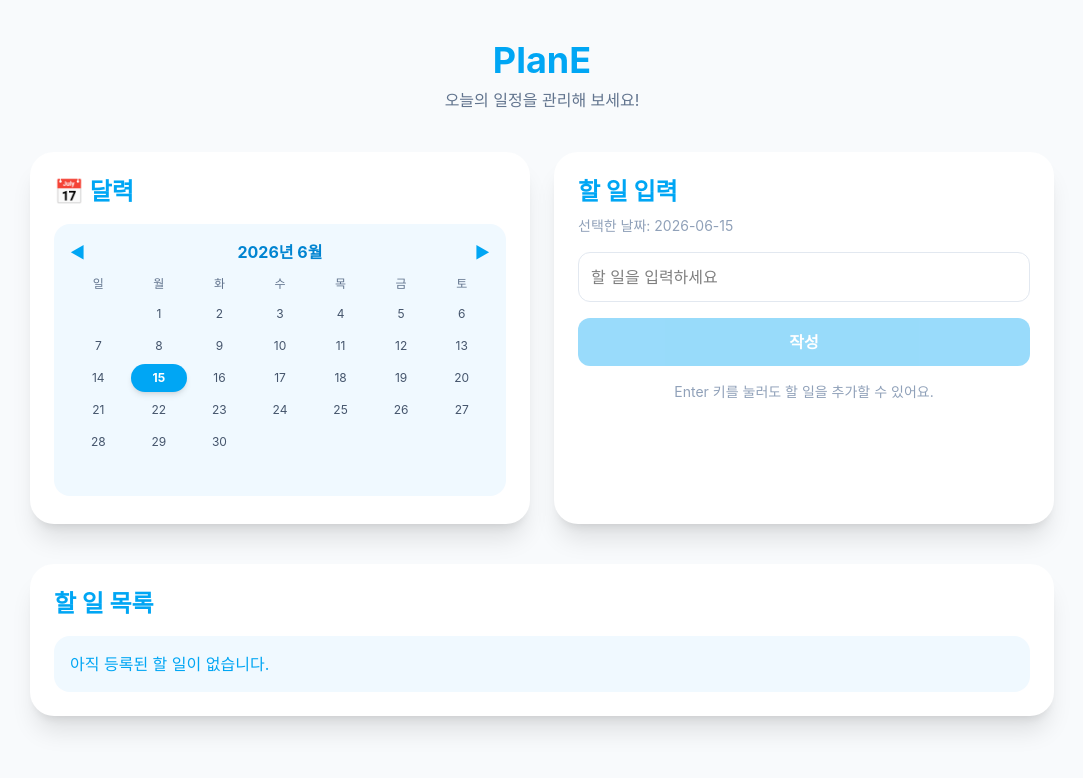
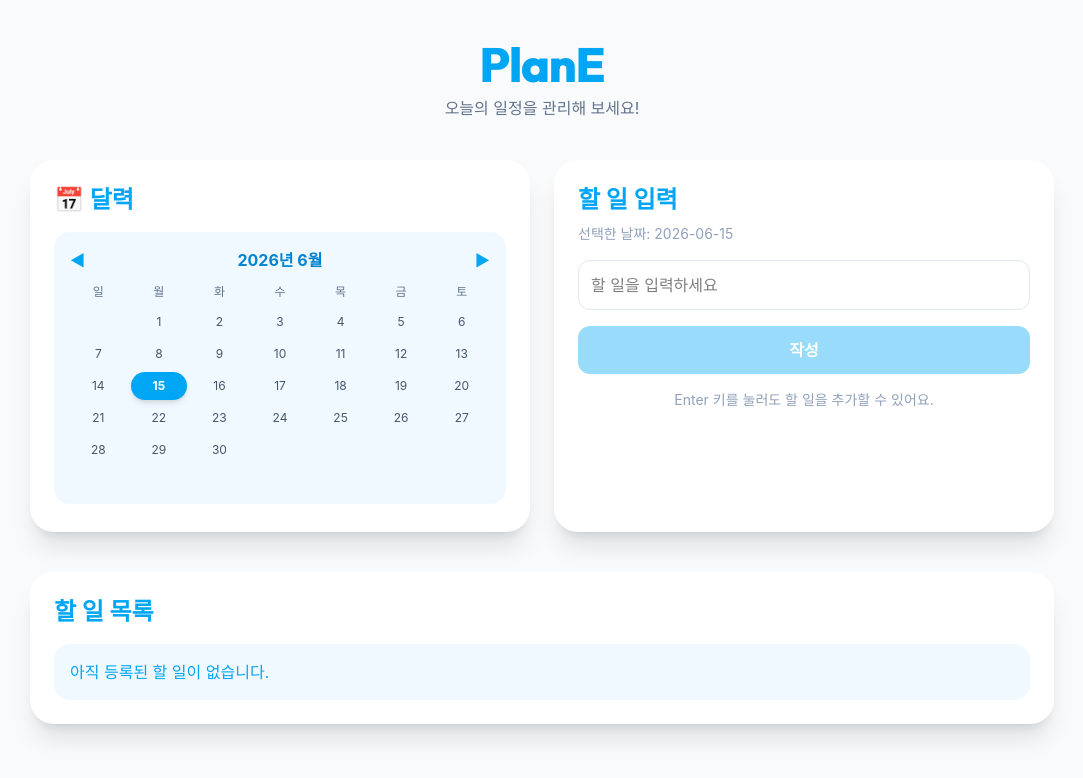
Before and after one commit to geuniey-commits/plan-e, a React (Vite) app: page /main in a window 1280 px wide. Shown: the top 778 px of the page, without its empty margins (98-1181 px from the left). Built offline with nearby package versions, Linux system fonts and the light colour scheme.

Commit message:
style: change PlanE logo font

```diff
--- a/src/index.css
+++ b/src/index.css
@@ -1 +1,3 @@
+@import url('https://fonts.googleapis.com/css2?family=Outfit:wght@400;700;800&display=swap');
+
 @import "tailwindcss";
--- a/src/pages/MainPage.jsx
+++ b/src/pages/MainPage.jsx
@@ -79,7 +79,7 @@ function MainPage() {
   return (
     <div className="min-h-screen bg-slate-50 p-10">
       <header className="mb-10 text-center">
-        <h1 className="text-4xl font-bold text-sky-500">PlanE</h1>
+        <h1 className="text-5xl font-extrabold text-sky-500 font-['Outfit'] tracking-tight">PlanE</h1>
         <p className="text-slate-500 mt-2">오늘의 일정을 관리해 보세요!</p>
       </header>
 
```
